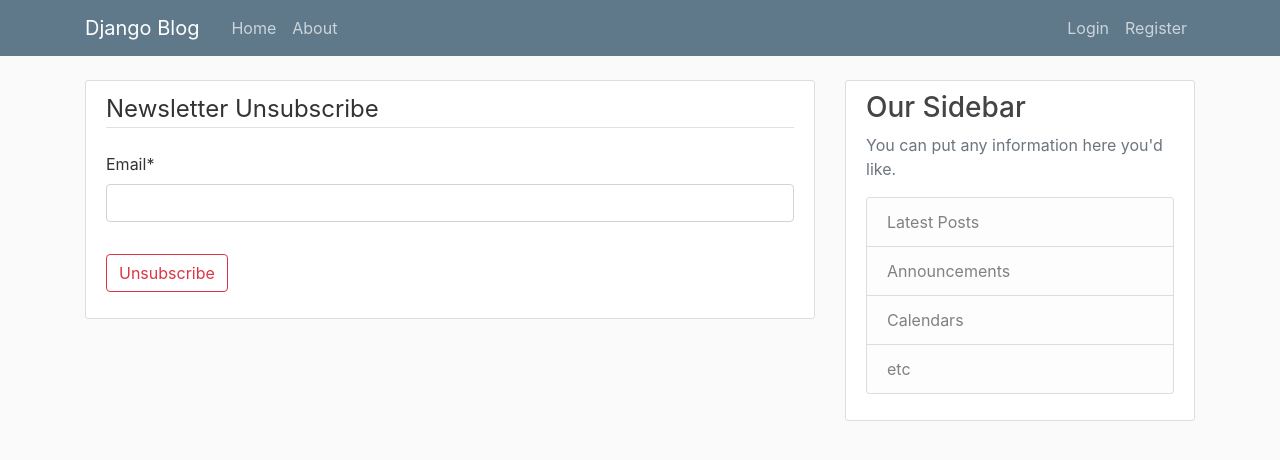
After one commit to adirosu95/07_Django_Blog, a Django app: page /newsletter-unsubscribe/ in a window 1280 px wide. The commit adds this page. Shown: the top 460 px of the page. Run offline with Django 3.2, Linux system fonts and the light colour scheme; parts of the project's set-up code (start-up, migrations or seed data) failed here and were passed over; some libraries are stand-ins or nearby versions.

Commit message:
adding subscribe and unsubscribe template

```diff
--- a/myblog/blog/templates/blog/post_detail.html
+++ b/myblog/blog/templates/blog/post_detail.html
@@ -20,7 +20,7 @@
         <p class="article-content">{{ object.content }}</p>
       </div>
     </article>
-
+<!--TODO  - De adaugat actiune de update si stergere comentariu-->
     <!-- Comments section -->
     {% if user.is_authenticated %}
         <div id="comments_section" class="content-section">
--- /dev/null
+++ b/myblog/newsletter/templates/newsletter/newsletter_unsubscribe.html
@@ -0,0 +1,15 @@
+{% extends "blog/base.html" %}
+{% load crispy_forms_tags %}
+{% block content %}
+    <div class="content-section">
+        <form method="POST">{% csrf_token %}
+            <fieldset class="form-group">
+                <legend class="border-bottom mb-4">Newsletter Unsubscribe</legend>
+                {{ form|crispy }}
+            </fieldset>
+            <div class="form-group">
+                <button class="btn btn-outline-danger" type="submit">Unsubscribe</button>
+            </div>
+        </form>
+    </div>
+{% endblock content %}
--- a/myblog/newsletter/urls.py
+++ b/myblog/newsletter/urls.py
@@ -3,6 +3,6 @@
 
 
 urlpatterns = [
-    path('newsletter-subscribe/', views.newsletter_signup, name='newsletter-subscribe')
-    # path('newsletter-unsubscribe/', views.newsletter_signup, name='newsletter-unsubscribe')
+    path(r'newsletter-subscribe/', views.newsletter_signup, name='newsletter-subscribe'),
+    path(r'newsletter-unsubscribe/', views.newsletter_unsubscribe, name='newsletter-unsubscribe')
 ]
--- a/myblog/newsletter/views.py
+++ b/myblog/newsletter/views.py
@@ -14,12 +14,11 @@
             instance = form.save(commit=False)
             if NewsletterUser.objects.filter(email=instance.email).exists():
                 msg = "Sorry! This email already exists."
-                print(msg)
                 err = True
                 # messages.error(request, msg) # it is not shown properly as an error message
             else:
                 instance.save()
-                messages.success(request, f'Subscription created successfully!')
+                messages.success(request, 'Subscription created successfully!')
     else:
         form = NewsletterUserSignUpForm()
 
@@ -30,3 +29,23 @@
     }
     template = 'newsletter/newsletter_signup.html'
     return render(request, template, context)
+
+
+def newsletter_unsubscribe(request):
+    if request.method == 'POST':
+        form = NewsletterUserSignUpForm(request.POST)
+        if form.is_valid():
+            instance = form.save(commit=False)
+            if NewsletterUser.objects.filter(email=instance.email).exists():
+                NewsletterUser.objects.filter(email=instance.email).delete()
+                messages.success(request, f"You've been successfully unsubscribed!")
+            else:
+                messages.warning(request, f'Your email is not in the subscription email list!')
+    else:
+        form = NewsletterUserSignUpForm()
+
+    context = {
+        'form': form,
+    }
+    template = 'newsletter/newsletter_unsubscribe.html'
+    return render(request, template, context)
```
